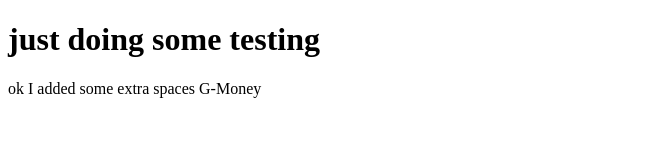
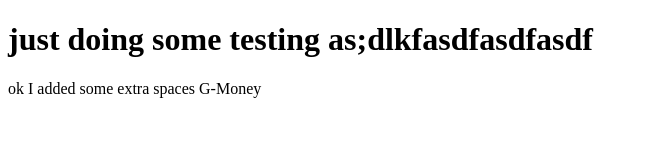
Before and after one commit to futuregerald/testminify, a plain HTML site: page index.html in a window 1280 px wide. Shown: the whole page, without its empty margins (0-650 px from the left). Drawn offline with Linux system fonts and the light colour scheme.

Commit message:
Update index.html

```diff
--- a/index.html
+++ b/index.html
@@ -7,7 +7,7 @@
     <title>testing JS App</title>
   </head>
   <body>
-    <h1> just doing some testing </h1>
+    <h1> just doing some testing  as;dlkfasdfasdfasdf</h1>
     <div id="root"></div>
     <script type="text/javascript" src="test.js"></script>
   </body>
```
